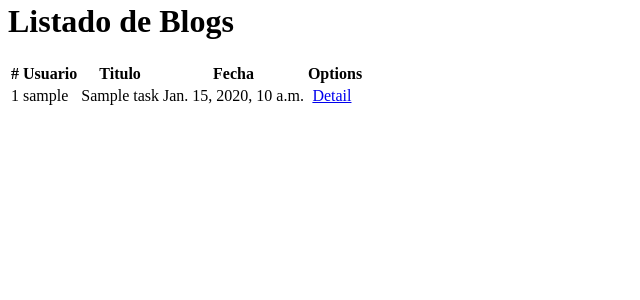
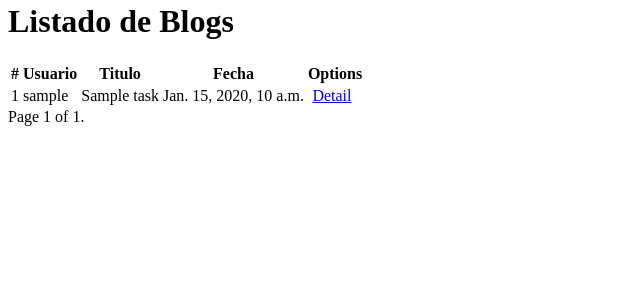
Before and after one commit to jesuspieru/loginpage, a Django app: page / in a window 1280 px wide. Shown: the part 165-465 px from the top of the page, without its empty margins (0-640 px from the left). Run offline with Django 4.2, Linux system fonts and the light colour scheme; tables that the repository leaves empty hold one stand-in row (values such as "Sample post").

Commit message:
se agrego paginador a la lista de blogs

```diff
--- a/loginapp/templates/loginapp/task_list.html
+++ b/loginapp/templates/loginapp/task_list.html
@@ -56,8 +56,32 @@
                 {% endfor %}
             </tbody>
         </table>
+
+
+
     </div>
+
+    <div class="pagination">
+        <span class="step-links">
+            {% if tasks.has_previous %}
+                <a href="?page=1">&laquo; first</a>
+                <a href="?page={{ tasks.previous_page_number }}">previous</a>
+            {% endif %}
+
+            <span class="current">
+                Page {{ tasks.number }} of {{ tasks.paginator.num_pages }}.
+            </span>
+
+            {% if tasks.has_next %}
+                <a href="?page={{ tasks.next_page_number }}">next</a>
+                <a href="?page={{ tasks.paginator.num_pages }}">last &raquo;</a>
+            {% endif %}
+        </span>
+    </div>
+
+
 </div>
+
 {% else %}
   <h1> No hay ningun blog!</h1>
 {% endif %}
--- a/loginapp/views.py
+++ b/loginapp/views.py
@@ -1,3 +1,4 @@
+from django.http import Http404
 from django.shortcuts import render, redirect
 from django.views.generic.list import ListView
 from django.views.generic.detail import DetailView
@@ -9,6 +10,8 @@ from django.contrib.auth.views import LoginView
 from django.contrib.auth.mixins import LoginRequiredMixin
 from django.contrib.auth.forms import UserCreationForm
 from django.contrib.auth import login
+from django.core.paginator import Paginator
+from requests import request
 
 from .models import task
 
@@ -56,12 +59,30 @@ class tasklist(ListView):
                 context['tasks'] = context['tasks'].filter(title__icontains=search_input)
                 context['search_input'] = search_input
 
+            tareas = context['tasks'].order_by('id')
+            page = self.request.GET.get('page',1)
+            try:
+                paginator = Paginator(tareas,10)
+                context['tasks'] = paginator.page(page)
+            except:
+                raise Http404
+
         else:
-            context['tasks'] = task.objects.all()
+            context['tasks'] = task.objects.all().order_by('id')
+
+
             search_input = self.request.GET.get('search-area') or ""
             if search_input:
                 context['tasks'] = context['tasks'].filter(title__icontains=search_input)
                 context['search_input'] = search_input
+
+            tareas = context['tasks'].order_by('id')
+            page = self.request.GET.get('page',1)
+            try:
+                paginator = Paginator(tareas,10)
+                context['tasks'] = paginator.page(page)
+            except:
+                raise Http404
 
         return context
 
```
